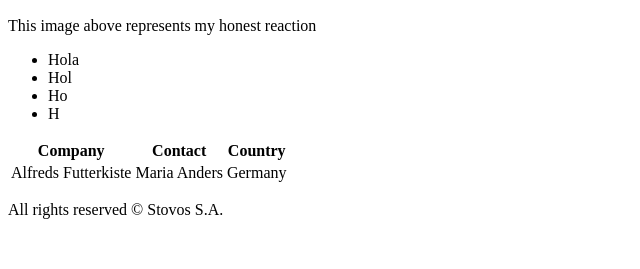
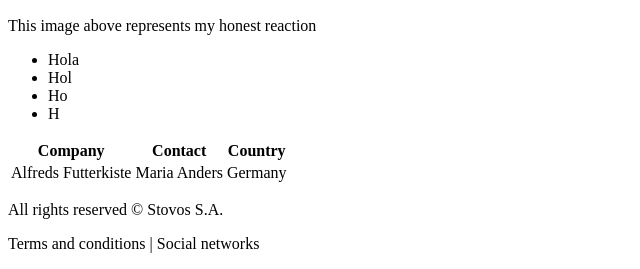
Before and after one commit to MyOrganizationSkae/MyRepository, a plain HTML site: page index.html in a window 1280 px wide. Shown: the part 836-1105 px from the top of the page, without its empty margins (0-640 px from the left). Before the commit the page ends 1071 px from the top, so only its background shows below. Drawn offline with Linux system fonts and the light colour scheme.

Commit message:
feat: footer edited, added terms and conditions and social networks titles

```diff
--- a/index.html
+++ b/index.html
@@ -40,6 +40,7 @@
     </main>
     <footer>
         <p>All rights reserved &copy Stovos S.A.</p>
+        <p>Terms and conditions | Social networks</p>
     </footer>
 </body>
 </html>
```
